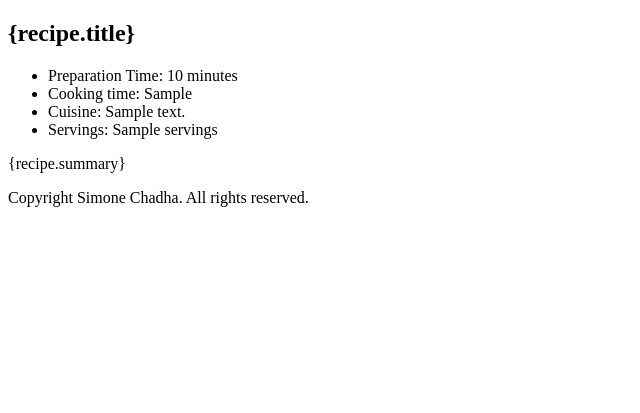
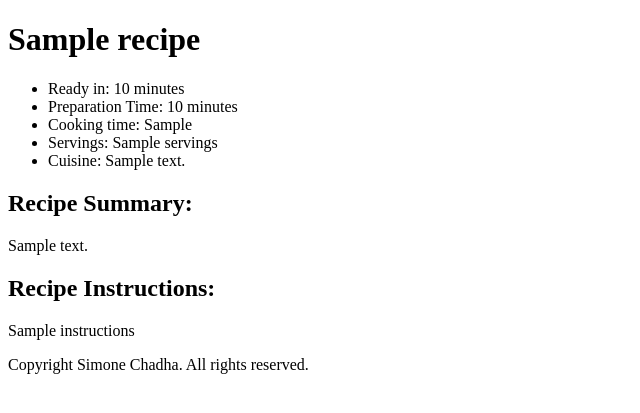
Before and after one commit to simonec2/310_Final_Project, a Flask app: template templates/recipe.html in a window 1280 px wide. Shown: the top 413 px of the page, without its empty margins (0-640 px from the left). Run offline with Flask 3, Linux system fonts and the light colour scheme; the template is opened without the code that fills it: most values are stand-ins (such as "Sample title", 1, 10 or a date in 2020).

Commit message:
Worked on results and recipe pages

```diff
--- a/app.py
+++ b/app.py
@@ -2,7 +2,7 @@ import functions
 
 from flask import Flask, render_template, request
 
-from functions import get_recipe_data_safe
+from functions import get_recipe_data_safe, get_recipe_info_safe
 
 # Create an instance of Flask
 app = Flask(__name__)
@@ -33,8 +33,10 @@ def results():
 
 def recipe():
     if request.method == "POST":
+        id = None
         for key in request.form:
             if key.startswith("btn_"):
                 id = key.split("_")[1]
         print(id)
-        return id
+        recipe_info = get_recipe_info_safe(int(id))
+        return render_template("recipe.html", recipe=recipe_info)
--- a/functions.py
+++ b/functions.py
@@ -59,13 +59,14 @@ def get_recipe_info_safe(id, includeNutrition = 'false', addWinePairing = 'false
         }
 
         paramstr = urllib.parse.urlencode(params)
-        baseurl = 'https://api.spoonacular.com/recipes/' + id + '/information'
+        baseurl = 'https://api.spoonacular.com/recipes/' + str(id) + '/information'
         recipe_request = baseurl + '?' + paramstr
         print(recipe_request)
 
         recipes_str = urllib.request.urlopen(Request(recipe_request, headers={'User-Agent':'Project'})).read().decode('utf8')
         recipe_data = json.loads(recipes_str)
 
+        pprint.pprint(recipe_data)
         return recipe_data
 
     except urllib.error.HTTPError as e:
@@ -75,6 +76,8 @@ def get_recipe_info_safe(id, includeNutrition = 'false', addWinePairing = 'false
         return None
 
 
+
+
 # recipe_info_print = get_recipe_info_safe('716429')
 # pprint.pprint(recipe_info_print)
 
--- a/templates/recipe.html
+++ b/templates/recipe.html
@@ -1,18 +1,35 @@
 {% extends "base.html" %}
 {% block content %}
 
-<h2>{recipe.title}</h2>
+<h1>{{recipe.title}}</h1>
 
 <!--include a list of important info before the summary: preparationMinutes, readyInMinutes, cuisine (if there), servings -->
 <ul>
+
+  {% if recipe.readyInMinutes != None %}
+  <li>Ready in: {{recipe.readyInMinutes}} minutes</li>
+  {% endif %}
+
+  {% if recipe.preparationMinutes != None %}
   <li>Preparation Time: {{recipe.preparationMinutes}} minutes</li>
+  {% endif %}
+
+  {% if recipe.cookingMinutes != None %}
   <li>Cooking time: {{recipe.cookingMinutes}}</li>
+  {% endif %}
 <!--  check if the cuisines list is empty-->
-  <li>Cuisine: {{recipe.cuisines}}</li>
+  {% if recipe.servings != 0 %}
   <li>Servings: {{recipe.servings}}</li>
+  {% endif %}
+
+  {% if recipe.cuisines | length > 0 %}
+  <li>Cuisine: {{recipe.cuisines[0]}}</li>
+  {% endif %}
+
 </ul>
+<h2>Recipe Summary:</h2>
+<p>{{recipe.summary|safe}}</p>
+<h2>Recipe Instructions:</h2>
+<p>{{recipe.instructions}}</p>
 
-
-<p>{recipe.summary}</p>
-
-{% endblock  %}
+{% endblock %}
```
Also changed, not shown: templates/results.html (+6 -2 lines).
